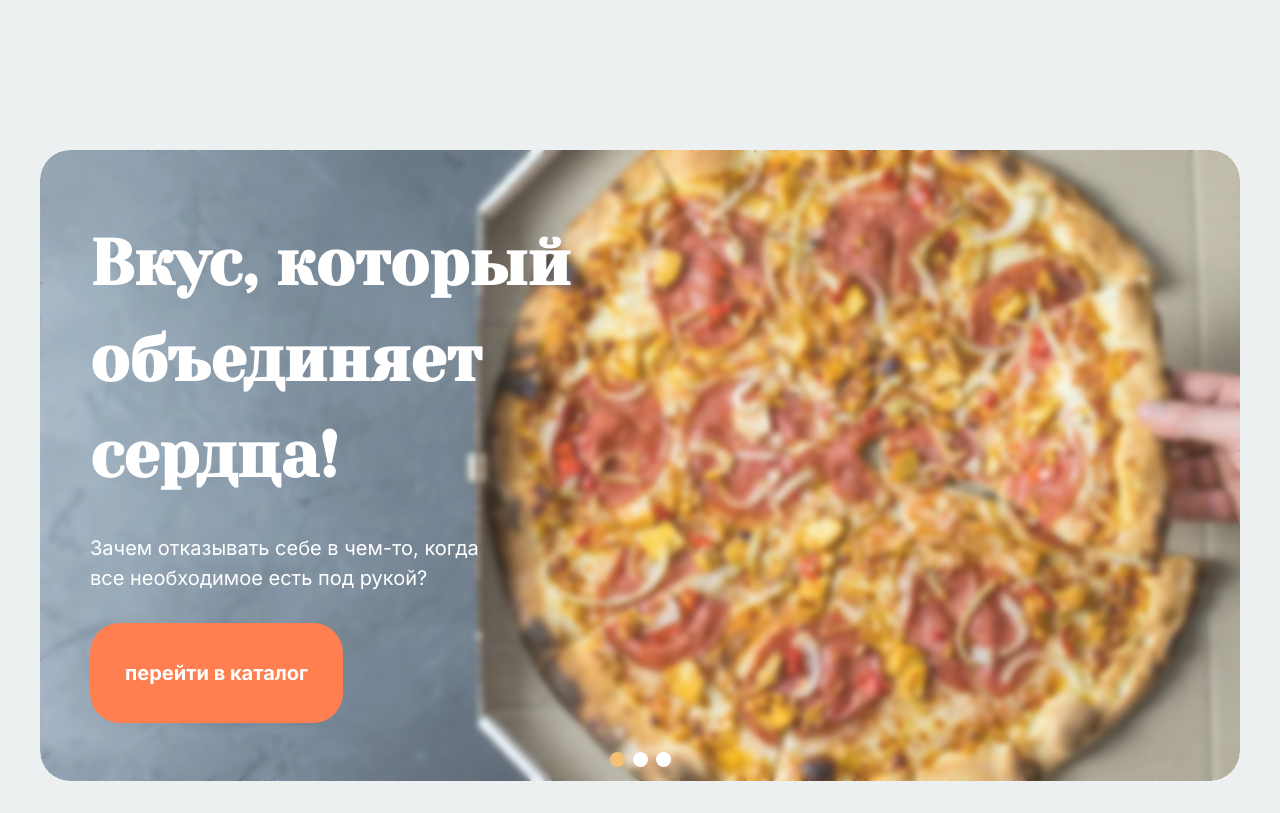
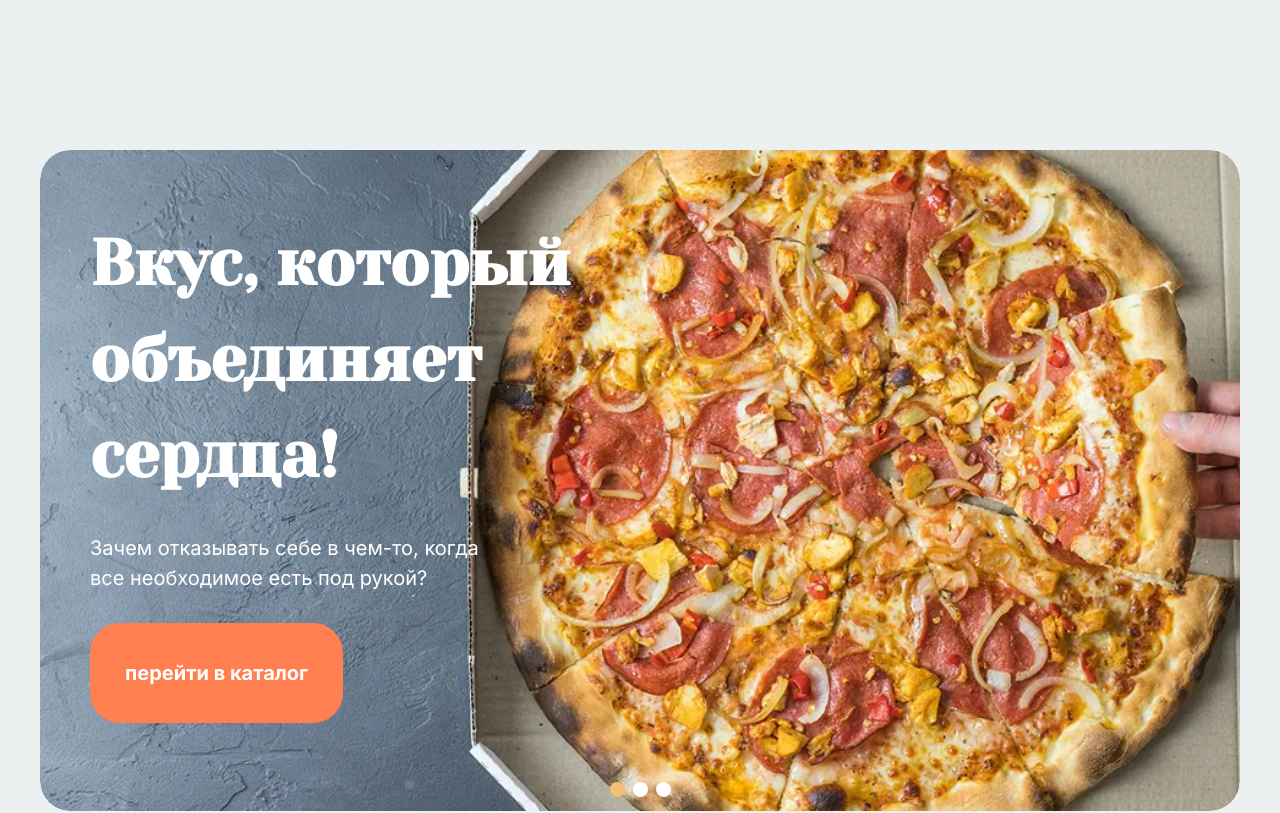
Before and after one commit to Andrew1aptev/uno, a plain HTML site: page client/index.html in a window 1280 px wide. Shown: the top 813 px of the page. Drawn offline with nearby package versions, Linux system fonts and the light colour scheme.

Commit message:
remove overlay

```diff
--- a/client/scss/layout/_hero.scss
+++ b/client/scss/layout/_hero.scss
@@ -50,16 +50,16 @@
         }
     }
 
-    &__overlay {
-        position: absolute;
-        top: 0;
-        left: 0;
-        right: 0;
-        bottom: 0;
-        backdrop-filter: blur(3px);
-        background: rgba(255, 255, 255, 0.1);
-        z-index: -1;
-    }
+    // &__overlay {
+    //     position: absolute;
+    //     top: 0;
+    //     left: 0;
+    //     right: 0;
+    //     bottom: 0;
+    //     backdrop-filter: blur(3px);
+    //     background: rgba(255, 255, 255, 0.1);
+    //     z-index: -1;
+    // }
 
     &__title {
         font-family: 'Yeseva One', sans-serif;
```
Also changed, not shown: client/css/main.css, client/css/main.min.css, client/js/main.js (line endings or trailing spaces).
